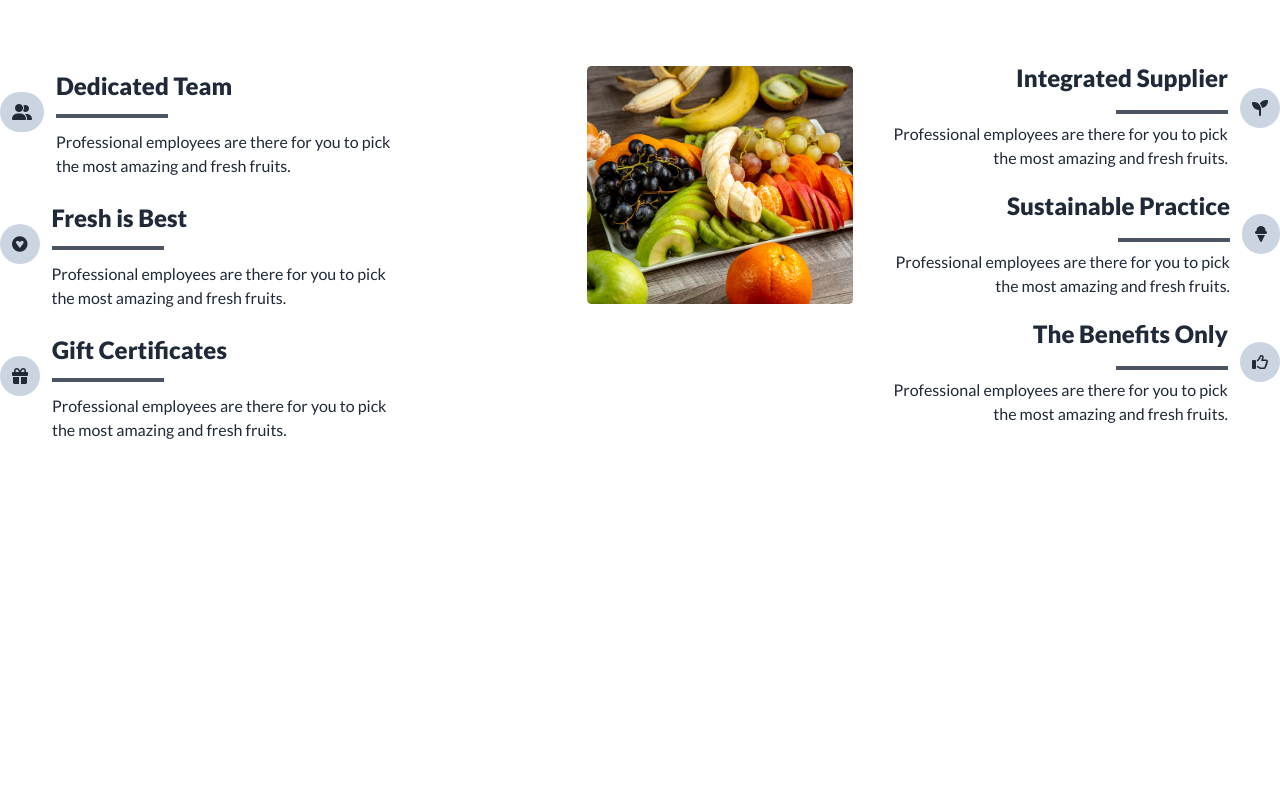
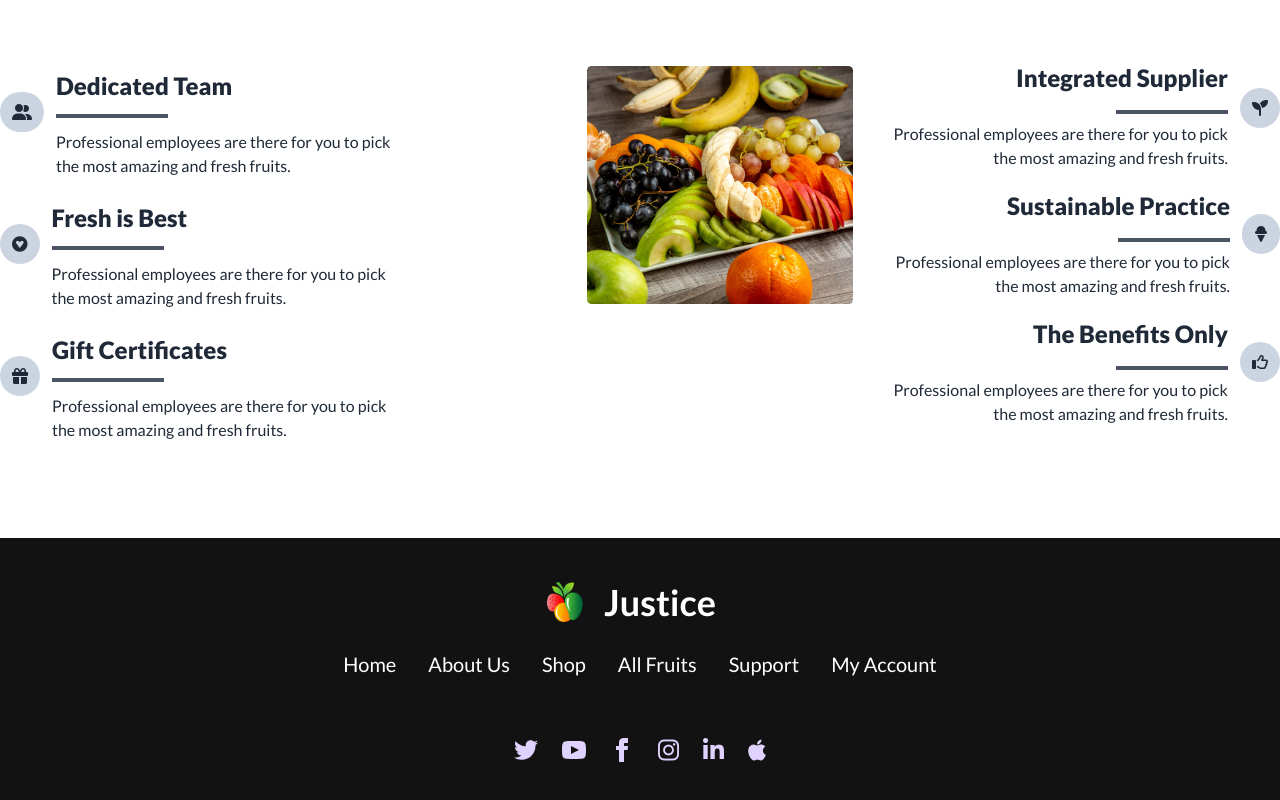
Before and after one commit to ahshanhabibatik/B8A3-fruit-website, a plain HTML site: page index.html in a window 1280 px wide. Shown: the part 2407-3207 px from the top of the page. Before the commit the page ends 2869 px from the top, so only its background shows below. Drawn offline with nearby package versions, Linux system fonts and the light colour scheme.

Commit message:
added footer section

```diff
--- a/index.html
+++ b/index.html
@@ -651,8 +651,55 @@
 
     </main>
 
-    <footer>
+    <footer class="footer footer-center p-10 bg-[#121212] mt-24 text-primary-content">
+        <div>
+            <div class="flex flex-row items-center gap-1 text-white ">
+                <img class="w-9" src="./images/logo.png" alt="">
+                <a class="btn btn-ghost normal-case text-4xl font-bold">Justice</a>
+            </div>
 
+            <div class="navbar-center hidden lg:flex">
+                <ul class="menu menu-horizontal text-xl px-1 text-white">
+                    <li><a>Home</a></li>
+                    <li><a>About Us</a></li>
+                    <li><a>Shop</a></li>
+                    <li><a>All Fruits</a></li>
+                    <li><a>Support</a></li>
+                    <li><a>My Account</a></li>
+                </ul>
+            </div>
+        </div>
+        <div>
+            <div class="grid grid-flow-col gap-6 cursor-pointer items-center">
+                <a><svg xmlns="http://www.w3.org/2000/svg" width="24" height="24" viewBox="0 0 24 24"
+                        class="fill-current">
+                        <path
+                            d="M24 4.557c-.883.392-1.832.656-2.828.775 1.017-.609 1.798-1.574 2.165-2.724-.951.564-2.005.974-3.127 1.195-.897-.957-2.178-1.555-3.594-1.555-3.179 0-5.515 2.966-4.797 6.045-4.091-.205-7.719-2.165-10.148-5.144-1.29 2.213-.669 5.108 1.523 6.574-.806-.026-1.566-.247-2.229-.616-.054 2.281 1.581 4.415 3.949 4.89-.693.188-1.452.232-2.224.084.626 1.956 2.444 3.379 4.6 3.419-2.07 1.623-4.678 2.348-7.29 2.04 2.179 1.397 4.768 2.212 7.548 2.212 9.142 0 14.307-7.721 13.995-14.646.962-.695 1.797-1.562 2.457-2.549z">
+                        </path>
+                    </svg></a>
+                <a><svg xmlns="http://www.w3.org/2000/svg" width="24" height="24" viewBox="0 0 24 24"
+                        class="fill-current">
+                        <path
+                            d="M19.615 3.184c-3.604-.246-11.631-.245-15.23 0-3.897.266-4.356 2.62-4.385 8.816.029 6.185.484 8.549 4.385 8.816 3.6.245 11.626.246 15.23 0 3.897-.266 4.356-2.62 4.385-8.816-.029-6.185-.484-8.549-4.385-8.816zm-10.615 12.816v-8l8 3.993-8 4.007z">
+                        </path>
+                    </svg></a>
+                <a><svg xmlns="http://www.w3.org/2000/svg" width="24" height="24" viewBox="0 0 24 24"
+                        class="fill-current">
+                        <path
+                            d="M9 8h-3v4h3v12h5v-12h3.642l.358-4h-4v-1.667c0-.955.192-1.333 1.115-1.333h2.885v-5h-3.808c-3.596 0-5.192 1.583-5.192 4.615v3.385z">
+                        </path>
+                    </svg></a>
+                <a>
+                    <i class=" text-2xl fa-brands fa-instagram"></i>
+                </a>
+                <a>
+                    <i class=" text-2xl fa-brands fa-linkedin-in"></i>
+                </a>
+                <a>
+                    <i class=" text-2xl fa-brands fa-apple"></i>
+                </a>
+            </div>
+        </div>
     </footer>
 
 </body>
```
